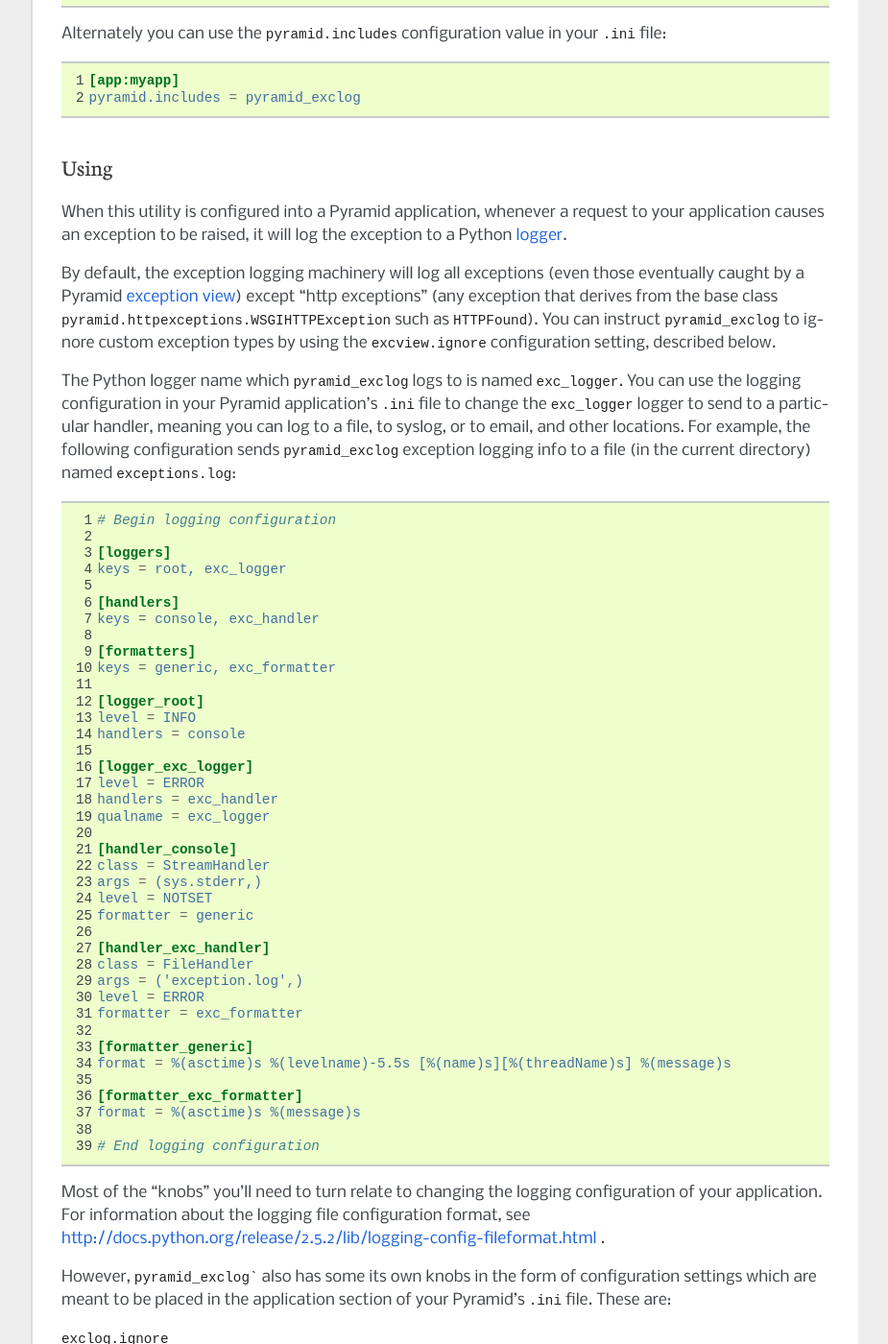
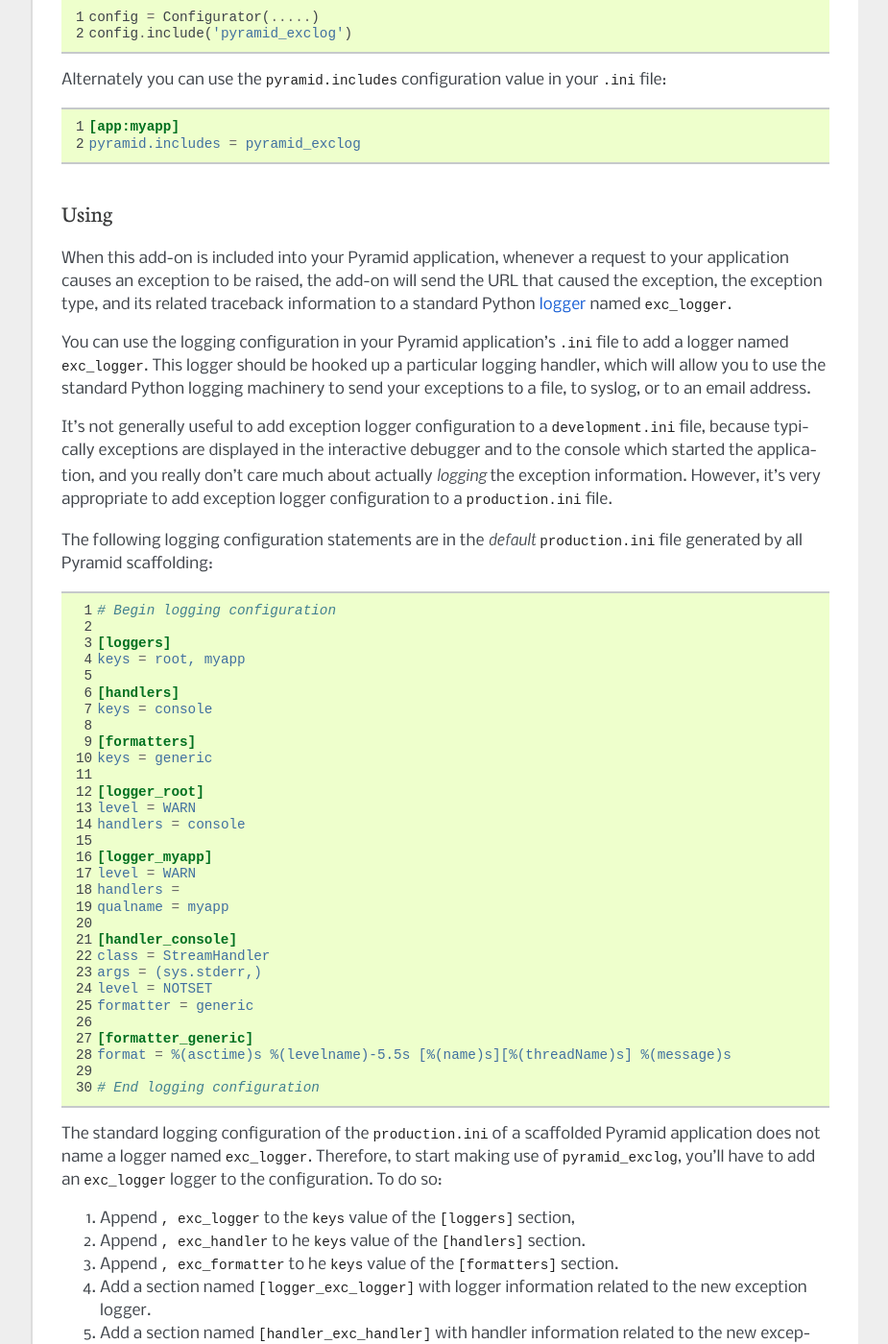
Before and after one commit to Pylons/pyramid_exclog, a Sphinx documentation site: the page built from docs/index.rst, in a window 1280 px wide and 1400 px high, scrolled down 671 px. Shown: the whole window at 96% size, without its empty margins (198-1123 px from the left). Built offline with Sphinx 7.4.7, drawn with Linux system fonts in a browser that asks for light colours; some of the changed text lies outside the part shown.

Commit message:
- Improve documentation by providing examples of logging to file, email and   by describing deltas to default Pyramid 1.2 logging config.

```diff
--- a/CHANGES.txt
+++ b/CHANGES.txt
@@ -1,7 +1,8 @@
 Next release
 ------------
 
-- ...
+- Improve documentation by providing examples of logging to file, email and
+  by describing deltas to default Pyramid 1.2 logging config.
 
 0.1 (2011-08-11)
 ----------------
--- a/docs/index.rst
+++ b/docs/index.rst
@@ -4,8 +4,10 @@
 Overview
 --------
 
-A package which logs to a Python :term:`logger` when an exception is raised
-by your Pyramid application.
+A package which logs Pyramid application exception (error) information to a
+standard Python :term:`logger`.  This add-on is most useful when used in
+production applications, because the logger can be configured to log to a
+file, to UNIX syslog, to the Windows Event Log, or even to email.
 
 .. warning:: This package currently will not work with any released Pyramid;
    it requires the Pyramid trunk (aka "1.2dev").
@@ -42,24 +44,27 @@
 Using
 -----
 
-When this utility is configured into a Pyramid application, whenever a
-request to your application causes an exception to be raised, it will log the
-exception to a Python :term:`logger`.
+When this add-on is included into your Pyramid application, whenever a
+request to your application causes an exception to be raised, the add-on will
+send the URL that caused the exception, the exception type, and its related
+traceback information to a standard Python :term:`logger` named
+``exc_logger``.
 
-By default, the exception logging machinery will log all exceptions (even
-those eventually caught by a Pyramid :term:`exception view`) except "http
-exceptions" (any exception that derives from the base class
-``pyramid.httpexceptions.WSGIHTTPException`` such as ``HTTPFound``).  You can
-instruct ``pyramid_exclog`` to ignore custom exception types by using the
-``excview.ignore`` configuration setting, described below.
+You can use the logging configuration in your Pyramid application's ``.ini``
+file to add a logger named ``exc_logger``.  This logger should be hooked up a
+particular logging handler, which will allow you to use the standard Python
+logging machinery to send your exceptions to a file, to syslog, or to an
+email address.
 
-The Python logger name which ``pyramid_exclog`` logs to is named
-``exc_logger``.  You can use the logging configuration in your Pyramid
-application's ``.ini`` file to change the ``exc_logger`` logger to send to a
-particular handler, meaning you can log to a file, to syslog, or to email,
-and other locations.  For example, the following configuration sends
-``pyramid_exclog`` exception logging info to a file (in the current
-directory) named ``exceptions.log``:
+It's not generally useful to add exception logger configuration to a
+``development.ini`` file, because typically exceptions are displayed in the
+interactive debugger and to the console which started the application, and
+you really don't care much about actually *logging* the exception
+information.  However, it's very appropriate to add exception logger
+configuration to a ``production.ini`` file.
+
+The following logging configuration statements are in the *default*
+``production.ini`` file generated by all Pyramid scaffolding:
 
 .. code-block:: ini
    :linenos:
@@ -67,7 +72,68 @@
    # Begin logging configuration
 
    [loggers]
-   keys = root, exc_logger
+   keys = root, myapp
+
+   [handlers]
+   keys = console
+
+   [formatters]
+   keys = generic
+
+   [logger_root]
+   level = WARN
+   handlers = console
+
+   [logger_myapp]
+   level = WARN
+   handlers =
+   qualname = myapp
+
+   [handler_console]
+   class = StreamHandler
+   args = (sys.stderr,)
+   level = NOTSET
+   formatter = generic
+
+   [formatter_generic]
+   format = %(asctime)s %(levelname)-5.5s [%(name)s][%(threadName)s] %(message)s
+
+   # End logging configuration
+
+The standard logging configuration of the ``production.ini`` of a scaffolded
+Pyramid application does not name a logger named ``exc_logger``.  Therefore,
+to start making use of ``pyramid_exclog``, you'll have to add an
+``exc_logger`` logger to the configuration.  To do so:
+
+1) Append ``, exc_logger`` to the ``keys`` value of the ``[loggers]`` section,
+
+2) Append ``, exc_handler`` to he ``keys`` value of the ``[handlers]``
+   section.
+
+3) Append ``, exc_formatter`` to he ``keys`` value of the ``[formatters]``
+   section.
+
+4) Add a section named ``[logger_exc_logger]`` with logger information
+   related to the new exception logger.
+
+5) Add a section named ``[handler_exc_handler]`` with handler information
+   related to the new exception logger.  In our example, it will have
+   configuration that tells it to log to a file in the same directory as the
+   ``.ini`` file named ``exception.log``.
+
+6) Add a section named ``[formatter_exc_formatter]`` with message formatting
+   information related to the messages sent to the ``exc_handler`` handler.
+   By default we'll send only the time and the message.
+
+The resulting configuration will look like this:
+
+.. code-block:: ini
+   :linenos:
+
+   # Begin logging configuration
+
+   [loggers]
+   keys = root, myapp, exc_logger
 
    [handlers]
    keys = console, exc_handler
@@ -76,8 +142,13 @@
    keys = generic, exc_formatter
 
    [logger_root]
-   level = INFO
+   level = WARN
    handlers = console
+
+   [logger_myapp]
+   level = WARN
+   handlers =
+   qualname = myapp
 
    [logger_exc_logger]
    level = ERROR
@@ -104,25 +175,112 @@
 
    # End logging configuration
 
-Most of the "knobs" you'll need to turn relate to changing the logging
-configuration of your application.  For information about the logging file
-configuration format, see
-http://docs.python.org/release/2.5.2/lib/logging-config-fileformat.html .
+Once you've changed your logging configuration as per the above, and you
+restart your Pyramid application, all exceptions will be logged to a file
+named ``exceptions.log`` in the directory that the ``production.ini`` file
+lives.
 
-However, :mod:`pyramid_exclog`` also has some its own knobs in the form of
-configuration settings which are meant to be placed in the application
+You can get fancier with logging as necessary by familiarizing yourself with
+the Python ``logging`` module configuration format.  For example, here's an
+alternate configuration that logs exceptions via email to a user named
+``from@example.com`` to a user named ``to@example.com`` via the SMTP server
+on the local host at port 25; each email will have the subject ``myapp
+Exception``:
+
+.. code-block:: ini
+   :linenos:
+
+   # Begin logging configuration
+
+   [loggers]
+   keys = root, myapp, exc_logger
+
+   [handlers]
+   keys = console, exc_handler
+
+   [formatters]
+   keys = generic, exc_formatter
+
+   [logger_root]
+   level = WARN
+   handlers = console
+
+   [logger_myapp]
+   level = WARN
+   handlers =
+   qualname = myapp
+
+   [logger_exc_logger]
+   level = ERROR
+   handlers = exc_handler
+   qualname = exc_logger
+
+   [handler_console]
+   class = StreamHandler
+   args = (sys.stderr,)
+   level = NOTSET
+   formatter = generic
+
+   [handler_exc_handler]
+   class = SMTPHandler
+   args = (('localhost', 25), 'from@example.com', ['to@example.com'], 'myapp Exception')
+   level = ERROR
+   formatter = exc_formatter
+
+   [formatter_generic]
+   format = %(asctime)s %(levelname)-5.5s [%(name)s][%(threadName)s] %(message)s
+
+   [formatter_exc_formatter]
+   format = %(asctime)s %(message)s
+
+   # End logging configuration
+
+When the above configuration is used, exceptions will be sent via email
+instead of sent to a file.
+
+For information about logging in general see the `Pythong logging module
+documentation <http://docs.python.org/library/logging.html>`_.  Practical
+tips are contained within the `Python logging cookbook
+<http://docs.python.org/howto/logging-cookbook.html#logging-cookbook>`_.
+More information about the the ``.ini`` logging file configuration format is
+at
+http://docs.python.org/library/logging.config.html#configuration-file-format
+.
+
+Settings
+---------
+
+:mod:`pyramid_exclog`` also has some its own settings in the form of
+configuration values which are meant to be placed in the ``[app:myapp]``
 section of your Pyramid's ``.ini`` file.  These are:
 
 ``exclog.ignore``
 
-    A list of dotted Python names representing exception types
-    (e.g. ``myapp.MyException``) or builtin exception names (e.g.
-    ``NotImplementedError`` or ``KeyError``) that represent exceptions which
-    should not ever be logged.  This setting defaults to a list containing
-    only ``pyramid.httpexceptions.WSGIHTTPException``.  This list can be in
-    the form of a whitespace-separated string, e.g. ``KeyError ValueError
-    myapp.MyException`` or it may consume multiple lines in the ``.ini``
-    file.
+   By default, the exception logging machinery will log all exceptions (even
+   those eventually caught by a Pyramid :term:`exception view`) except "http
+   exceptions" (any exception that derives from the base class
+   ``pyramid.httpexceptions.WSGIHTTPException`` such as ``HTTPFound``).  You
+   can instruct ``pyramid_exclog`` to ignore custom exception types by using
+   the ``excview.ignore`` configuration setting.
+
+   ``excview.ignore`` is a list of dotted Python names representing exception
+   types (e.g. ``myapp.MyException``) or builtin exception names (e.g.
+   ``NotImplementedError`` or ``KeyError``) that represent exceptions which
+   should never be logged.  This list can be in the form of a
+   whitespace-separated string, e.g. ``KeyError ValueError
+   myapp.MyException`` or it may consume multiple lines in the ``.ini`` file.
+
+  This setting defaults to a list containing only
+   ``pyramid.httpexceptions.WSGIHTTPException``.
+
+   An example:
+
+   .. code-block:: python
+
+      [app:myapp]
+      exclog.ignore = pyramid.httpexceptions.WSGIHTTPException
+                      KeyError
+                      myapp.exceptions.MyException
 
 Explicit "Tween" Configuration
 ------------------------------
```
Also changed, not shown: other parts of docs/index.rst (+1 -1 lines), README.rst (+6 -2 lines).
